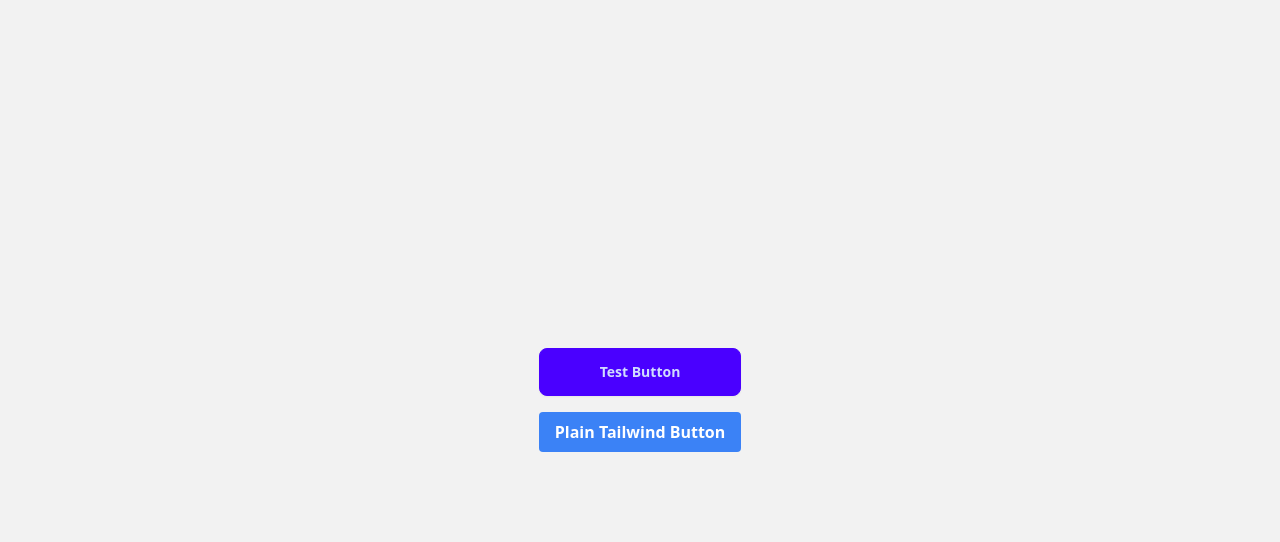
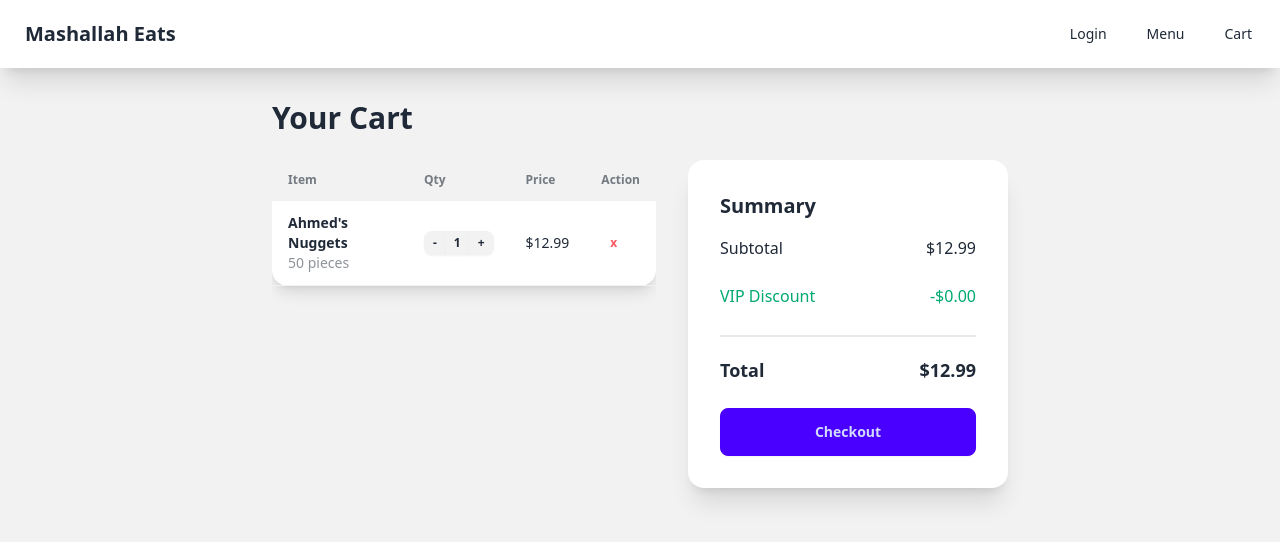
Before and after one commit to HureraRanjha/Mashallah-Eats, a React (Create React App) app in the folder frontend/: page /cart in a window 1280 px wide. Shown: the top 542 px of the page. Built offline with nearby package versions, Linux system fonts and the light colour scheme; no server answers.

Commit message:
Completed Foundation Phase: Finance models, Login/Menu/Cart UI skeletons

```diff
--- a/frontend/src/App.js
+++ b/frontend/src/App.js
@@ -1,8 +1,16 @@
-import logo from './logo.svg';
+import React, { useEffect } from 'react';
+import { BrowserRouter as Router, Routes, Route, Link } from 'react-router-dom';
 import './App.css';
-import { useEffect } from "react";
+
+// Import your pages (Make sure these files exist!)
+import Login from './pages/Login';
+import Register from './pages/Register';
+import Menu from './pages/Menu';
+import Cart from './pages/Cart';
 
 function App() {
+
+  // I kept your backend test here so you can still see it in the console
   useEffect(() => {
     fetch("http://127.0.0.1:8000/api/index/")
       .then((res) => res.text())
@@ -12,16 +20,38 @@
       .catch((err) => {
         console.error("Error calling backend:", err);
       });
-  }, []); // [] = run once on page load
+  }, []);
+
   return (
-    <div className="min-h-screen bg-base-200 flex items-center justify-center">
-      <div className="flex flex-col gap-4">
-        <button className="btn btn-primary">Test Button</button>
-        <button className="bg-blue-500 hover:bg-blue-700 text-white font-bold py-2 px-4 rounded">
-          Plain Tailwind Button
-        </button>
+    <Router>
+      <div className="min-h-screen bg-base-200">
+
+        {/* Navigation Bar Skeleton */}
+        <nav className="navbar bg-base-100 shadow-xl mb-4">
+           <div className="flex-1">
+             <Link to="/" className="btn btn-ghost normal-case text-xl">Mashallah Eats</Link>
+           </div>
+           <div className="flex-none">
+             <ul className="menu menu-horizontal px-1 gap-2">
+               <li><Link to="/login">Login</Link></li>
+               <li><Link to="/menu">Menu</Link></li>
+               <li><Link to="/cart">Cart</Link></li>
+             </ul>
+           </div>
+        </nav>
+
+        {/* This determines which page to show based on the URL */}
+        <Routes>
+          {/* Default to Menu or a Home page */}
+          <Route path="/" element={<Menu />} />
+          <Route path="/login" element={<Login />} />
+          <Route path="/register" element={<Register />} />
+          <Route path="/menu" element={<Menu />} />
+          <Route path="/cart" element={<Cart />} />
+        </Routes>
+
       </div>
-    </div>
+    </Router>
   );
 }
 
--- /dev/null
+++ b/frontend/src/pages/Cart.js
@@ -0,0 +1,69 @@
+// frontend/src/pages/Cart.js
+import React from 'react';
+
+export default function Cart() {
+  return (
+    <div className="container mx-auto p-4 max-w-3xl">
+      <h2 className="text-3xl font-bold mb-6">Your Cart</h2>
+
+      <div className="flex flex-col md:flex-row gap-8">
+        {/* Cart Items List */}
+        <div className="flex-1 overflow-x-auto">
+          <table className="table w-full bg-base-100 shadow-lg rounded-box">
+            <thead>
+              <tr className="bg-base-200">
+                <th>Item</th>
+                <th>Qty</th>
+                <th>Price</th>
+                <th>Action</th>
+              </tr>
+            </thead>
+            <tbody>
+              {/* Dummy Item 1 */}
+              <tr>
+                <td>
+                  <div className="font-bold">Ahmed's Nuggets</div>
+                  <div className="text-sm opacity-50">50 pieces</div>
+                </td>
+                <td>
+                  <div className="join">
+                    <button className="btn btn-xs join-item">-</button>
+                    <button className="btn btn-xs join-item">1</button>
+                    <button className="btn btn-xs join-item">+</button>
+                  </div>
+                </td>
+                <td>$12.99</td>
+                <td><button className="btn btn-ghost btn-xs text-error">x</button></td>
+              </tr>
+            </tbody>
+          </table>
+        </div>
+
+        {/* Order Summary Box */}
+        <div className="w-full md:w-80">
+          <div className="card bg-base-100 shadow-xl">
+            <div className="card-body">
+              <h3 className="card-title">Summary</h3>
+              <div className="flex justify-between py-2">
+                <span>Subtotal</span>
+                <span>$12.99</span>
+              </div>
+              <div className="flex justify-between py-2 text-success">
+                <span>VIP Discount</span>
+                <span>-$0.00</span>
+              </div>
+              <div className="divider my-1"></div>
+              <div className="flex justify-between font-bold text-lg">
+                <span>Total</span>
+                <span>$12.99</span>
+              </div>
+              <div className="card-actions mt-4">
+                <button className="btn btn-primary btn-block">Checkout</button>
+              </div>
+            </div>
+          </div>
+        </div>
+      </div>
+    </div>
+  );
+}
--- /dev/null
+++ b/frontend/src/pages/Login.js
@@ -0,0 +1,34 @@
+// frontend/src/pages/Login.js
+import React from 'react';
+import { Link } from 'react-router-dom';
+
+export default function Login() {
+  return (
+    <div className="hero min-h-screen bg-base-200">
+      <div className="hero-content flex-col lg:flex-row-reverse">
+        <div className="text-center lg:text-left ml-10">
+          <h1 className="text-5xl font-bold">Login now!</h1>
+          <p className="py-6">Access your order history and VIP benefits.</p>
+        </div>
+        <div className="card flex-shrink-0 w-full max-w-sm shadow-2xl bg-base-100">
+          <div className="card-body">
+            <div className="form-control">
+              <label className="label"><span className="label-text">Username</span></label>
+              <input type="text" placeholder="username" className="input input-bordered" />
+            </div>
+            <div className="form-control">
+              <label className="label"><span className="label-text">Password</span></label>
+              <input type="password" placeholder="password" className="input input-bordered" />
+            </div>
+            <div className="form-control mt-6">
+              <button className="btn btn-primary">Login</button>
+            </div>
+            <label className="label justify-center">
+              <Link to="/register" className="label-text-alt link link-hover">Don't have an account? Sign up</Link>
+            </label>
+          </div>
+        </div>
+      </div>
+    </div>
+  );
+}
--- /dev/null
+++ b/frontend/src/pages/Menu.js
@@ -0,0 +1,37 @@
+// frontend/src/pages/Menu.js
+import React from 'react';
+
+export default function Menu() {
+  // Hardcoded data for the skeleton (Foundation Phase requirement)
+  const dishes = [
+    { id: 1, name: "Ahmed's 50 Piece Nuggets", price: 12.99, desc: "Perfect for protein gainz", img: "https://placehold.co/400x225" },
+    { id: 2, name: "Butter Chicken", price: 14.99, desc: "Rich and creamy homemade sauce", img: "https://placehold.co/400x225" },
+    { id: 3, name: "Spicy Beef Bulgogi", price: 16.50, desc: "Marinated grilled beef", img: "https://placehold.co/400x225" },
+    { id: 4, name: "Shrimp Fried Rice", price: 11.99, desc: "Classic wok-fried rice", img: "https://placehold.co/400x225" },
+  ];
+
+  return (
+    <div className="container mx-auto p-4">
+      <h2 className="text-3xl font-bold mb-6 text-center">Our Menu</h2>
+
+      {/* Grid Layout for Menu Items */}
+      <div className="grid grid-cols-1 md:grid-cols-2 lg:grid-cols-3 gap-6">
+        {dishes.map((dish) => (
+          <div key={dish.id} className="card bg-base-100 shadow-xl hover:shadow-2xl transition-shadow duration-200">
+            <figure><img src={dish.img} alt={dish.name} className="w-full h-48 object-cover" /></figure>
+            <div className="card-body">
+              <h2 className="card-title justify-between">
+                {dish.name}
+                <div className="badge badge-secondary">${dish.price}</div>
+              </h2>
+              <p>{dish.desc}</p>
+              <div className="card-actions justify-end mt-4">
+                <button className="btn btn-primary btn-sm">Add to Cart</button>
+              </div>
+            </div>
+          </div>
+        ))}
+      </div>
+    </div>
+  );
+}
--- /dev/null
+++ b/frontend/src/pages/Register.js
@@ -0,0 +1,2 @@
+import React from 'react';
+export default function Register() { return <h1>Register Page</h1>; }
```
Also changed, not shown: frontend/package.json (+4 -3 lines), 2 other files (tests, documents, lock files or other folders).
